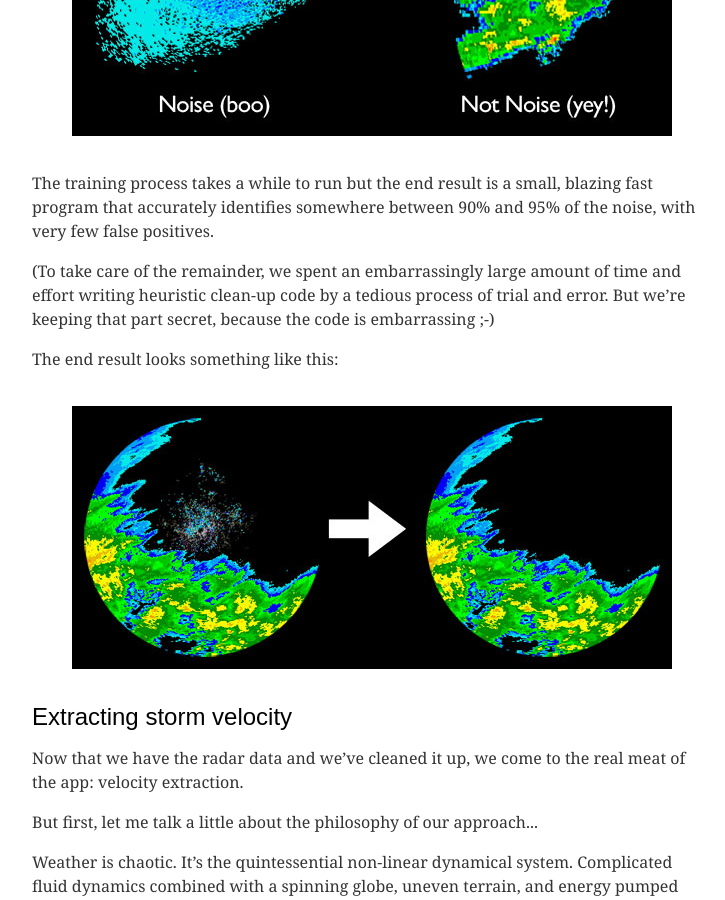
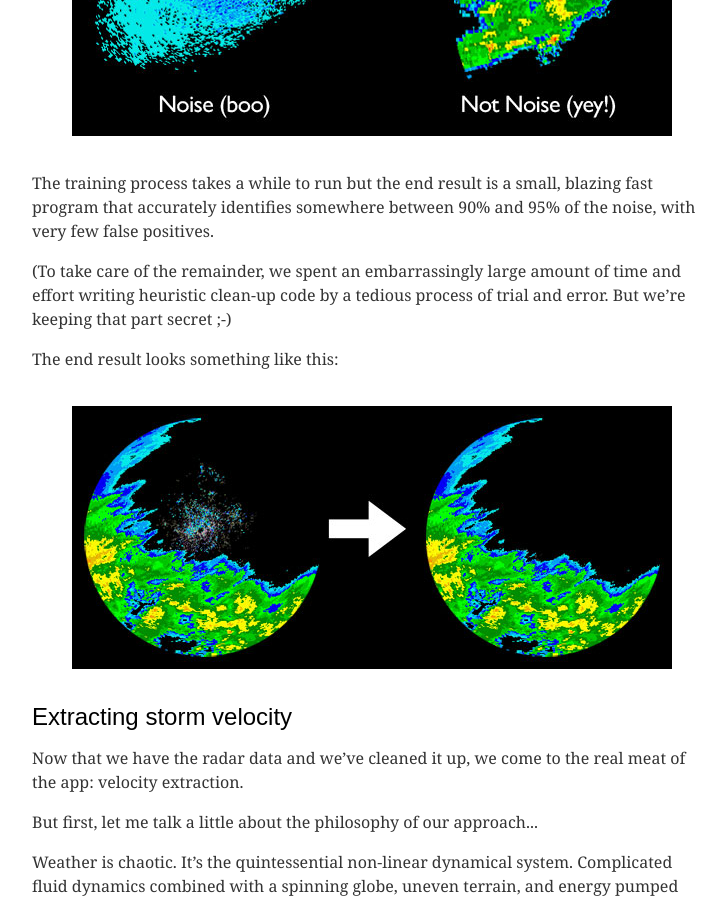
Before and after one commit to jackadam/jackadam.github.com, a Jekyll site: the page built from _posts/2011-11-07-how-dark-sky-works.html, in a window 1280 px wide and 900 px high, scrolled down 1768 px. Shown: the whole window, without its empty margins (268-993 px from the left). Built offline with Jekyll 4.4.1, drawn with Linux system fonts in a browser that asks for light colours; comment, search, counter and statistics services are not loaded.

Commit message:
Striking a cheeky phrase.

```diff
--- a/_posts/2011-11-07-how-dark-sky-works.html
+++ b/_posts/2011-11-07-how-dark-sky-works.html
@@ -50,7 +50,7 @@ In this case, we opted for neural nets. Using the <a href="http://leenissen.dk/f
 The training process takes a while to run but the end result is a small, blazing fast program that accurately identifies somewhere between 90% and 95% of the noise, with very few false positives.
 </p>
 <p>
-(To take care of the remainder, we spent an embarrassingly large amount of time and effort writing heuristic clean-up code by a tedious process of trial and error. But we’re keeping that part secret, because the code is embarrassing ;-)
+(To take care of the remainder, we spent an embarrassingly large amount of time and effort writing heuristic clean-up code by a tedious process of trial and error. But we’re keeping that part secret ;-)
 </p>
 <p>
 The end result looks something like this:
```
